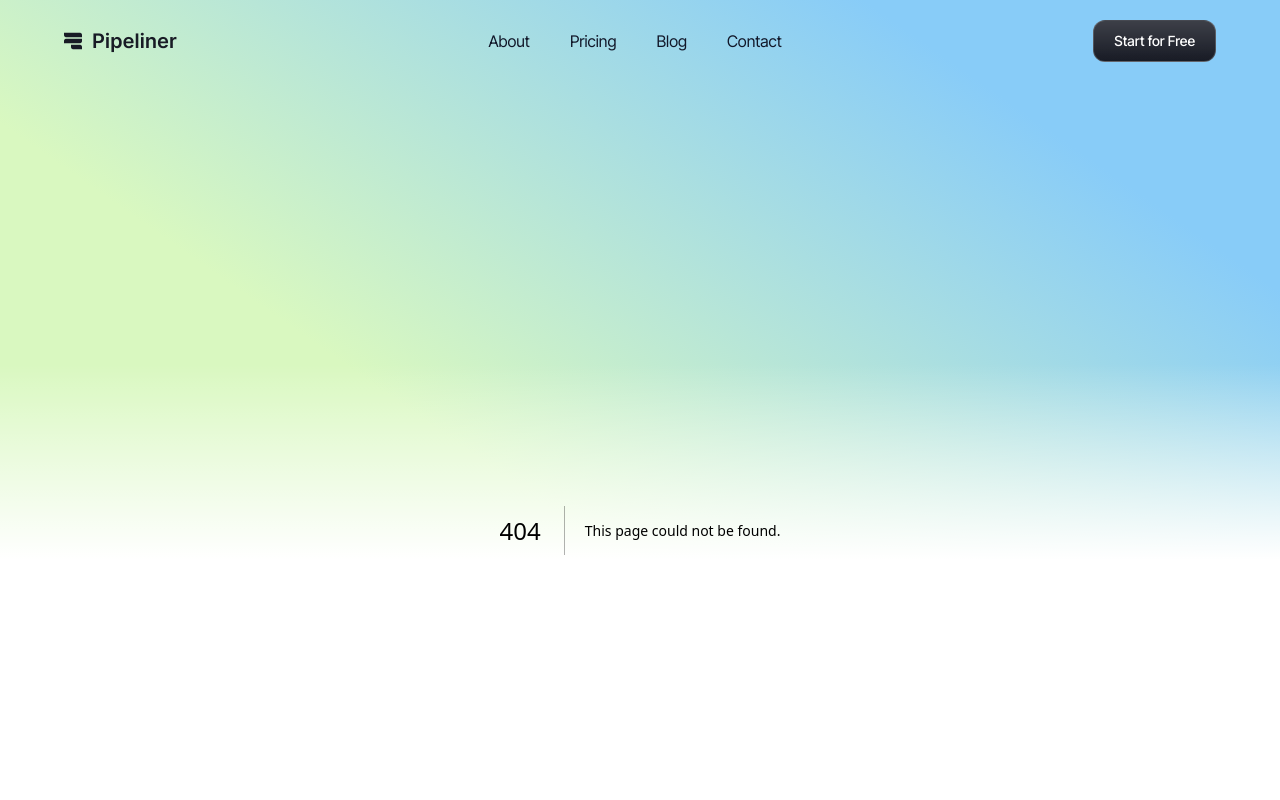
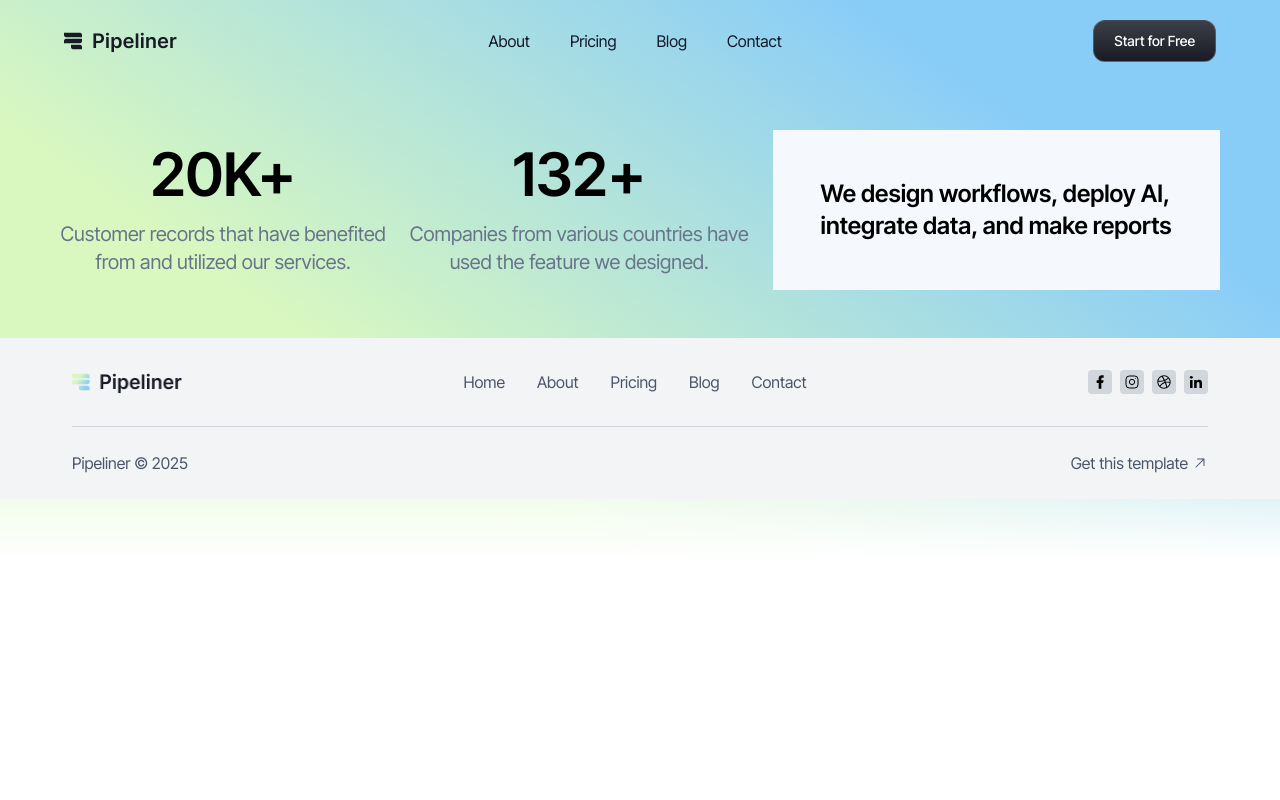
Before and after one commit to KyuzenDev/dipa-pipeliner, a Next.js app: page /pipeliner-homepage/stats in a window 1280 px wide. Before the commit this address had no page. Shown: the top 800 px of the page. Built offline with nearby package versions, Linux system fonts and the light colour scheme.

Commit message:
refactor(files): reorganize project structure for better maintainability

```diff
--- a/src/app/layout.tsx
+++ b/src/app/layout.tsx
@@ -1,15 +1,12 @@
-import type { Metadata } from "next";
+'use client'
 import { Inter_Tight } from "next/font/google";
 import "./globals.css";
+import TopNavbar from "@/components/TopNavbar";
+import Footer from "@/components/Footer";
 
 const inter = Inter_Tight({
   subsets: ["latin"],
 });
-
-export const metadata: Metadata = {
-  title: "Pipeliner Dashboard",
-  description: "A dashboard for Pipeliner",
-};
 
 export default function RootLayout({
   children,
@@ -21,7 +18,17 @@ export default function RootLayout({
       <body
         className={inter.className}
       >
-        {children}
+        <main className="flex flex-col items-center justify-between w-full">
+          <div className="relative w-full h-full">
+            <div className="absolute bg-gradient-custom inset-0 backdrop-blur-md h-screen max-h-[70vh] z-[-10]">
+              <div className="absolute w-full h-full shadow-blur z-[-5]"></div>
+            </div>
+          </div>
+
+          <TopNavbar />
+          <div className="w-full max-w-7xl py-12">{children}</div>
+          <Footer />
+        </main>
       </body>
     </html>
   );
--- a/src/app/page.tsx
+++ b/src/app/page.tsx
@@ -1,10 +1,14 @@
-import PipelinerHomePage from "./pipeliner-homepage/page";
 
+import Features_1 from "@/app/pipeliner-homepage/featuresOne/page";
+import Hero from "@/app/pipeliner-homepage/hero/page";
+import Stats from "@/app/pipeliner-homepage/stats/page";
 
 export default function RootPage() {
   return (
     <>
-      <PipelinerHomePage />
+      <Hero />
+      <Features_1 />
+      <Stats />
     </>
   );
 }
--- a/src/app/pipeliner-homepage/features_1/page.tsx
+++ b/src/app/pipeliner-homepage/featuresOne/page.tsx
@@ -1,7 +1,7 @@
 import { Badge } from "@/components/ui/badge";
 import { Avatar, AvatarFallback, AvatarImage } from "@/components/ui/avatar";
 
-export default function Features_1() {
+export default function featuresOne() {
     return (
         <div className="flex flex-col items-center gap-20 py-25">
             <div className="text-center flex flex-col items-center gap-5">
--- a/src/app/pipeliner-homepage/hero/page.tsx
+++ b/src/app/pipeliner-homepage/hero/page.tsx
@@ -24,19 +24,13 @@ export default function Hero() {
         </div>
       </div>
       <div className="flex flex-col gap-20 items-center">
-
-        <div className="flex flex-col relative w-fit">
         <Image
           src="/hero/reports.png"
           alt="Reports"
           width={1150}
           height={464}
-            objectFit="contain"
         />
-          <div className="absolute bottom-0 right-0 w-full h-full bg-linear-to-t from-transparent/50 via-transparent to-transparent pointer-events-none"></div>
       </div>
-      </div>
-
       <Image
         src="/hero/pipeliner.png"
         alt="Pipeliner"
--- a/src/app/pipeliner-homepage/page.tsx
+++ /dev/null
@@ -1,11 +0,0 @@
-import Features_1 from "./features_1/page";
-import Hero from "./hero/page";
-
-export default function PipelinerHomePage() {
-  return (
-    <>
-      <Hero />
-      <Features_1 />
-    </>
-  );
-}
--- /dev/null
+++ b/src/app/pipeliner-homepage/stats/page.tsx
@@ -0,0 +1,23 @@
+export default function Stats() {
+    return (
+        <div className="flex flex-col items-center gap-20">
+            <div className="flex items-center gap-6">
+
+                <div className="flex flex-col gap-4 items-center">
+                    <h1 className="text-6xl font-semibold">20K+</h1>
+                    <h1 className="text-center text-grayscale-500 text-xl">Customer records that have benefited <br /> from and utilized our services.</h1>
+                </div>
+
+                <div className="flex flex-col gap-4 items-center">
+                    <h1 className="text-6xl font-semibold">132+</h1>
+                    <h1 className="text-center text-grayscale-500 text-xl">Companies from various countries have <br /> used the feature we designed.</h1>
+                </div>
+
+                <div className="p-12 bg-[#F5F8FC] items-center">
+                    <h1 className="text-2xl font-semibold">We design workflows, deploy AI, <br /> integrate data, and make reports</h1>
+                </div>
+
+            </div>
+        </div>
+    );
+}
--- a/src/app/template.tsx
+++ /dev/null
@@ -1,19 +0,0 @@
-"use client";
-import TopNavbar from "@/components/TopNavbar";
-import Footer from "@/components/Footer";
-
-export default function Template({ children }: { children: React.ReactNode }) {
-  return (
-    <main className="flex flex-col items-center justify-between w-full">
-      <div className="relative w-full h-full">
-        <div className="absolute bg-gradient-custom inset-0 backdrop-blur-md h-screen max-h-[70vh] z-[-10]">
-          <div className="absolute w-full h-full shadow-blur z-[-5]">&nbsp;</div>
-        </div>
-      </div>
-
-      <TopNavbar />
-      <div className="w-full max-w-7xl py-12">{children}</div>
-      <Footer />
-    </main>
-  );
-}
```
Lines whose indentation alone changed are shown as unchanged.
